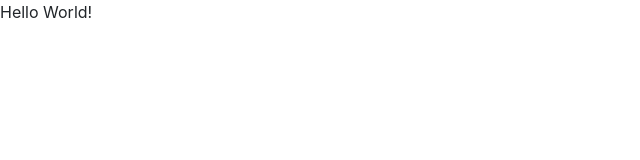
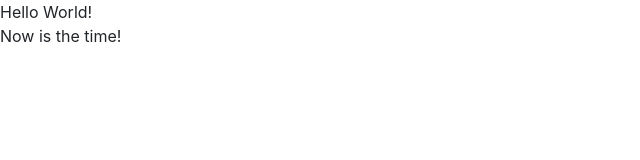
Before and after one commit to lucasswanson88/client, an Angular app: page / in a window 1280 px wide. Shown: the top 160 px of the page, without its empty margins (0-640 px from the left). Built offline with nearby package versions, Linux system fonts and the light colour scheme.

Commit message:
update home page

```diff
--- a/src/app/app.component.html
+++ b/src/app/app.component.html
@@ -1 +1,2 @@
 <div>Hello World!</div>
+<div>Now is the time!</div>
```
